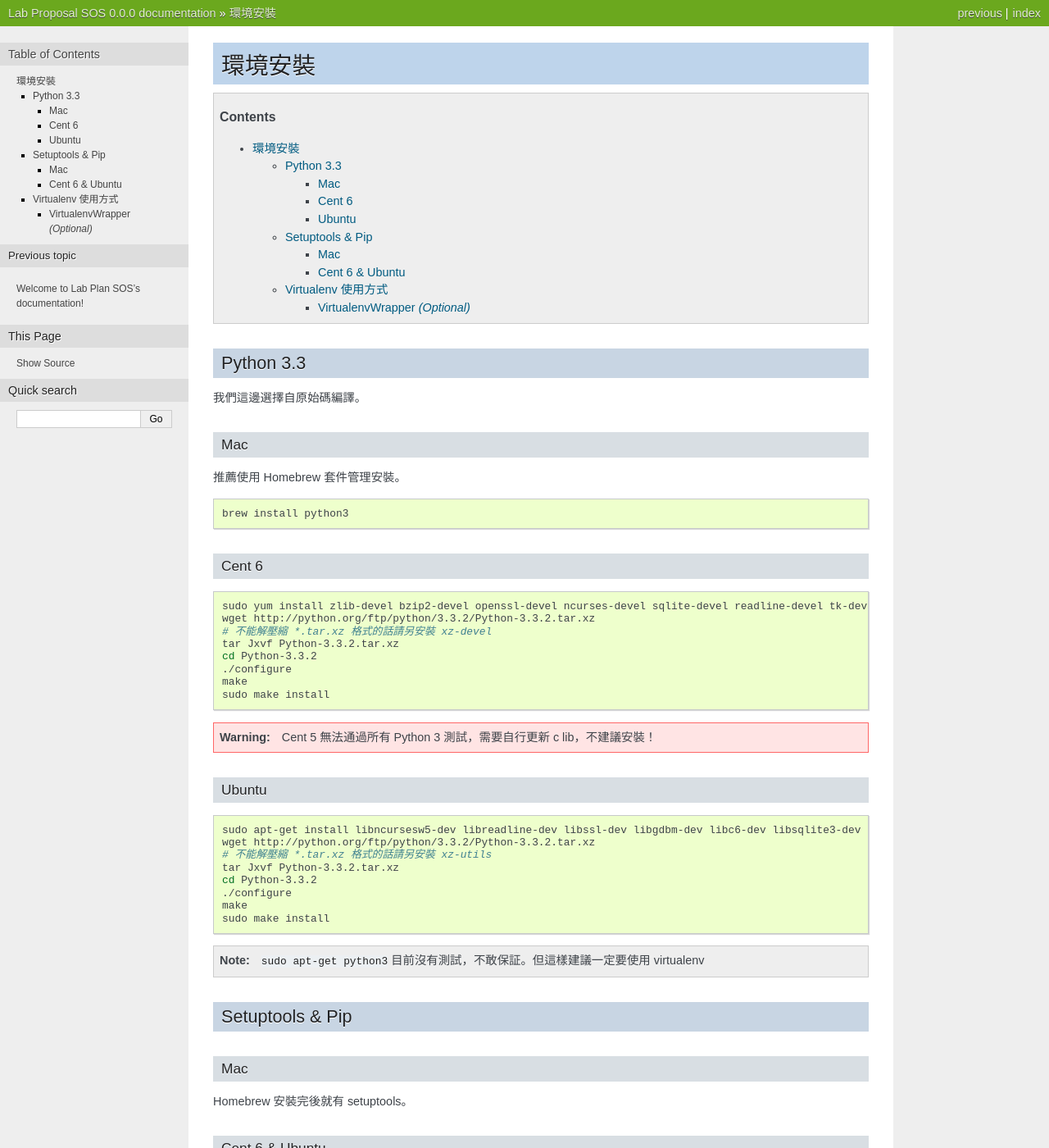
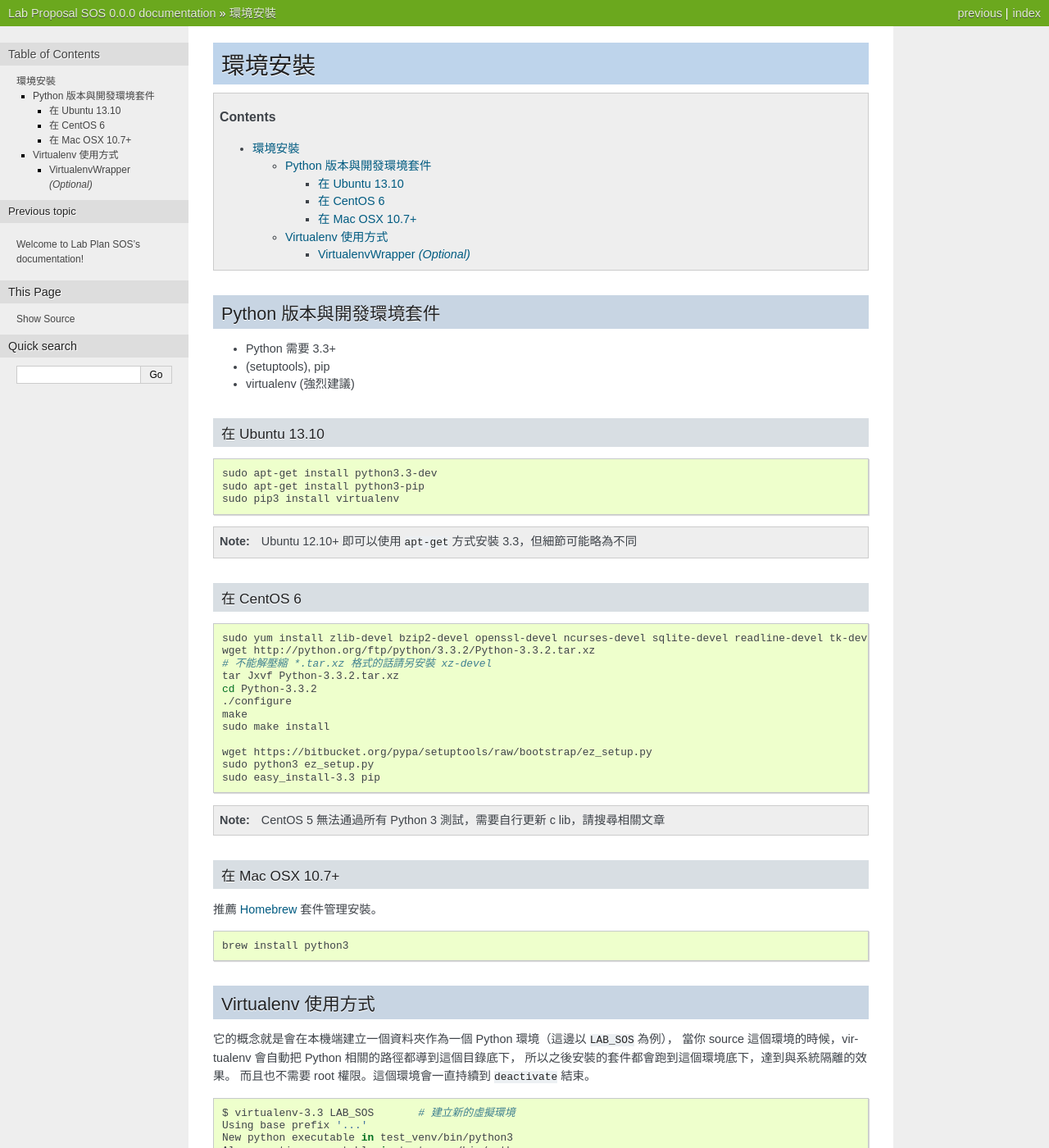
Before and after one commit to ccwang002/lab-proposal-sos, a Sphinx documentation site: the page built from docs/install.rst, in a window 1280 px wide and 1400 px high. Shown: the whole window at 82% size. Built offline with Sphinx 7.4.7, drawn with Linux system fonts in a browser that asks for light colours.

Commit message:
rewrite python, pip installation on all platforms.

```diff
--- a/docs/install.rst
+++ b/docs/install.rst
@@ -5,22 +5,28 @@
 .. contents::
    :backlinks: none
 
-Python 3.3
-==========
+Python 版本與開發環境套件
+=========================
 
-我們這邊選擇自原始碼編譯。
+- Python 需要 3.3+
+- (setuptools), pip
+- virtualenv (強烈建議)
 
-Mac
----
 
-推薦使用 Homebrew 套件管理安裝。
+在 Ubuntu 13.10
+---------------
 
 .. code-block:: bash
 
-    brew install python3
+    sudo apt-get install python3.3-dev
+    sudo apt-get install python3-pip
+    sudo pip3 install virtualenv
 
-Cent 6
-------
+.. note:: Ubuntu 12.10+ 即可以使用 ``apt-get`` 方式安裝 3.3，但細節可能略為不同
+
+
+在 CentOS 6
+-----------
 
 .. code-block:: bash
 
@@ -33,41 +39,17 @@ Cent 6
     make
     sudo make install
 
-.. warning:: Cent 5 無法通過所有 Python 3 測試，需要自行更新 c lib，不建議安裝！
-
-Ubuntu
-------
-
-.. code-block:: bash
-
-    sudo apt-get install libncursesw5-dev libreadline-dev libssl-dev libgdbm-dev libc6-dev libsqlite3-dev tk-dev
-    wget http://python.org/ftp/python/3.3.2/Python-3.3.2.tar.xz
-    # 不能解壓縮 *.tar.xz 格式的話請另安裝 xz-utils
-    tar Jxvf Python-3.3.2.tar.xz
-    cd Python-3.3.2
-    ./configure
-    make
-    sudo make install
-
-.. note:: ``sudo apt-get python3`` 目前沒有測試，不敢保証。但這樣建議一定要使用 virtualenv
-
-
-Setuptools & Pip
-================
-
-Mac
----
-Homebrew 安裝完後就有 setuptools。
-
-Cent 6 & Ubuntu
----------------
-
-.. code-block:: bash
-
     wget https://bitbucket.org/pypa/setuptools/raw/bootstrap/ez_setup.py
     sudo python3 ez_setup.py
     sudo easy_install-3.3 pip
 
+.. note:: CentOS 5 無法通過所有 Python 3 測試，需要自行更新 c lib，請搜尋相關文章
+
+
+在 Mac OSX 10.7+
+----------------
+
+推薦 `Homebrew`__ 套件管理安裝。
 
 __ http://brew.sh/
 
```
